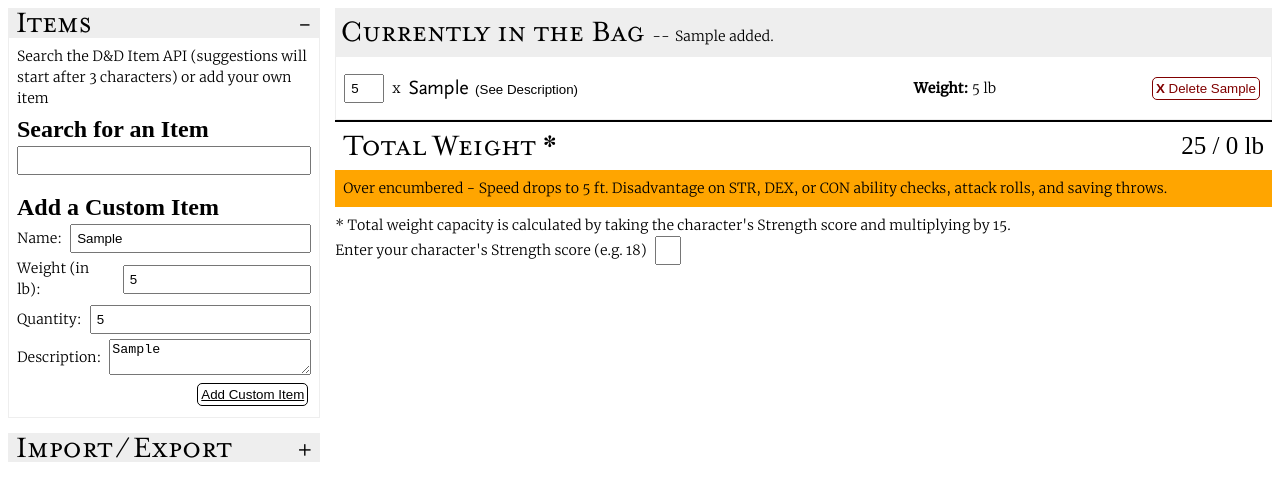
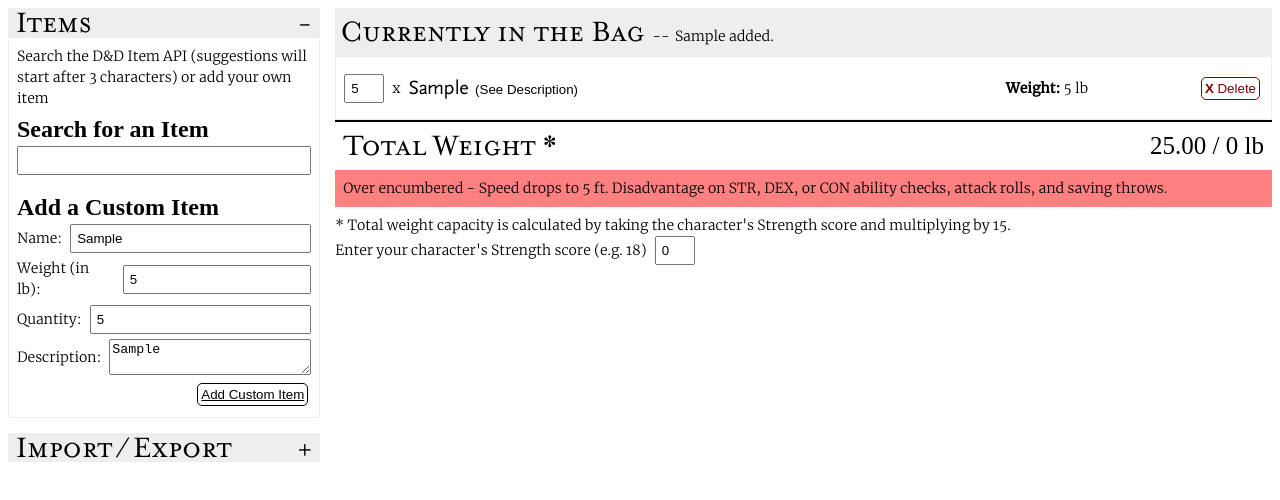
Before and after one commit to somicowan/dnd-weight-calc, a React app: page / in a window 1280 px wide. Both pictures are taken after typing "Sample", "5", "5", "Sample" into the empty fields and a click on the button "Add Custom Item". Built offline with nearby package versions, Linux system fonts and the light colour scheme; no server answers; a web font is replaced by a local one.

Commit message:
fixed bugs

```diff
--- a/app/index.html
+++ b/app/index.html
@@ -1,6 +1,8 @@
 <html>
     <head>
         <meta charset="UTF-8">
+        <meta name="viewport" content="width=device-width, initial-scale=1">
+
         <title>
             D&D (5e) Item Weight Calculator
         </title>
--- a/app/index.js
+++ b/app/index.js
@@ -19,7 +19,22 @@ class App extends React.Component {
             statusMessage: "",
             strScore: 0,
             totalCapacity: 0,
-            overweight: ""
+            overweight: "",
+            encumbranceRules: [
+                {
+                    limit: "totalCapacity",
+                    multiplier: 1,
+                    effect: "Over encumbered - Speed drops to 5 ft. Disadvantage on STR, DEX, or CON ability checks, attack rolls, and saving throws.",
+                    color: "#FF8080"
+                },
+                {
+                    limit: "strScore",
+                    multiplier: 10,
+                    effect: "Encumbered - Speed drops by 10 ft.",
+                    color: "#FFFFA8"
+                }
+            ],
+            overweightColor: "#fff"
         }
     }
 
@@ -101,6 +116,12 @@ class App extends React.Component {
         });
     }
 
+    updateStr(str) {
+        this.setState({ strScore: str }, () => {
+            this._updateEncumbrance();
+        })
+    }
+
     _calculateWeight() {
         let newWeight = 0;
 
@@ -108,7 +129,8 @@ class App extends React.Component {
             newWeight += (this.state.items[i].weight ? this.state.items[i].weight : 0) * (this.state.items[i].quantity);
         }
 
-        this.setState({ weightTotal: newWeight }, () => {
+        newWeight = Math.round(100*newWeight)/100;
+        this.setState({ weightTotal: newWeight.toFixed(2) }, () => {
             this._updateEncumbrance();
         });
     }
@@ -124,13 +146,23 @@ class App extends React.Component {
     }
 
     _updateEncumbrance() {
-        if(this.state.weightTotal > this.state.totalCapacity) {
-            this.setState({ overweight: "Over encumbered - Speed drops to 5 ft. Disadvantage on STR, DEX, or CON ability checks, attack rolls, and saving throws."});
-        } else if(this.state.weightTotal > this.state.strScore * 10) {
-            this.setState({ overweight: "Encumbered - Speed drops by 10 ft."});
-        } else {
-            this.setState({ overweight: ""});
+        for(var i=0; i < this.state.encumbranceRules.length; i++) {
+            const rule = this.state.encumbranceRules[i];
+            const limit = this.state[rule.limit] * rule.multiplier;
+
+            if(this.state.weightTotal > limit) {
+                this.setState({
+                    overweight: rule.effect,
+                    overweightColor: rule.color
+                });
+                return;
+            }
         }
+
+        this.setState({
+            overweight: "",
+            overweightColor: "#fff"
+        });
     }
 
     render() {
@@ -150,7 +182,7 @@ class App extends React.Component {
                 <div className="left-side">
                     <ItemController addItem={(item) => this.addItem(item)} />
 
-                    <ImportExport bagCode={JSON.stringify(this.state.items)} updateBag={(newBag) => this.updateBag(newBag)} />
+                    <ImportExport bagCode={JSON.stringify(this.state.items)} updateBag={(newBag) => this.updateBag(newBag)} strScore={this.state.strScore} updateStr={(str) => this.updateStr(str)}/>
                 </div>
 
                 <div className="right-side">
@@ -167,10 +199,10 @@ class App extends React.Component {
                             { this.state.weightTotal } / { this.state.totalCapacity } lb <br/>
                         </div>
                     </div>
-                    <p className="overweight-warning">{ this.state.overweight }</p>
+                    <p style={{backgroundColor: this.state.overweightColor}} className="overweight-warning">{ this.state.overweight }</p>
                     <p>* Total weight capacity is calculated by taking the character's Strength score and multiplying by 15.</p>
                     <label htmlFor="char-str">Enter your character's Strength score (e.g. 18)</label>
-                    <input type="text" id="char-str" onChange={() => this.updateTotalCapacity(event)}/>
+                    <input type="text" id="char-str" value={this.state.strScore} onChange={() => this.updateTotalCapacity(event)}/>
                 </div>
             </main>
         )
--- a/app/item/Item.js
+++ b/app/item/Item.js
@@ -33,6 +33,7 @@ class Item extends Component {
 
         return (
             <div className="item">
+                <div className="item-info">
                     <label htmlFor={quantityInputId} className="sr-only">Quantity</label>
                     <input className="quantity" type="text" id={quantityInputId} onChange={() => this.detectChange(event)} value={this.props.quantity} />
                         <span aria-hidden="true">x</span>
@@ -45,10 +46,10 @@ class Item extends Component {
                             <span className="label">Weight:</span> {this.props.weight} lb
                         </span>
                     </div>
-                <button className="remove" onClick={() => this.detectDelete(event)}>
-                    <span className="label" aria-hidden="true">X</span> Delete {this.props.name}
+                    <button className="remove" aria-label={"Delete " + this.props.name} onClick={() => this.detectDelete(event)}>
+                        <span className="label">X</span> Delete
                     </button>
-
+                </div>
                 {description}
             </div>
         )
--- a/app/item/styles.scss
+++ b/app/item/styles.scss
@@ -1,9 +1,6 @@
 .item {
     border-top: 1px solid #aaa;
     padding: 8px 0;
-    display: flex;
-    flex-flow: wrap;
-    align-items: center;
     width: 100%;
 
     &:first-child {
@@ -14,6 +11,10 @@
         font-weight: 600;
     }
 
+    .item-info {
+        display: flex;
+        align-items: center;
+
         .quantity {
             max-width: 3em;
             margin-right: 8px;
@@ -23,7 +24,7 @@
             font-family: "Scaly Sans";
             font-size: 20px;
             margin-left: 8px;
-        width: 55%;
+            width: 65%;
         }
 
         .additional-stats {
@@ -38,6 +39,7 @@
         button.remove {
             border-color: #800000;
             color: #800000;
+        }
     }
 
     .desc-btn {
--- a/app/mainStyle.scss
+++ b/app/mainStyle.scss
@@ -7,6 +7,8 @@ body {
     main {
         @include breakpoint(desktop) {
             display: flex;
+            max-width: 1300px;
+            margin: 0 auto;
         }
 
         h1, h2, p {
@@ -131,12 +133,11 @@ body {
 
         .overweight-warning:not(:empty) {
             padding: 8px;
-            background-color: #FFA500;
             margin-bottom: 8px;
         }
 
         #char-str {
-            width: 2em;
+            width: 3em;
         }
     }
 }
--- a/app/search/Search.js
+++ b/app/search/Search.js
@@ -9,19 +9,47 @@ class Search extends Component {
             query: "",
             requested: false,
             searchList: [],
-            foundList: []
+            foundList: [],
+            currency: [
+                {
+                    index: "platinum",
+                    name: "Platinum"
+                },
+                {
+                    index: "gold",
+                    name: "Gold"
+                },
+                {
+                     index: "electrum",
+                     name: "Electrum"
+                },
+                {
+                    index: "silver",
+                    name: "Silver"
+                },
+                {
+                    index: "copper",
+                    name: "copper"
+                }
+            ]
         }
 
         var request = new XMLHttpRequest();
+
         request.onreadystatechange = function(){
             if(request.readyState === XMLHttpRequest.DONE) {
                 const status = request.status;
 
                 if(status === 0 || (status >= 200 && status < 400)) {
                     const itemList = JSON.parse(request.responseText).results;
-                    const itemNameAndIndexOnly = itemList.map(item => {
+                    let itemNameAndIndexOnly = itemList.map(item => {
                         return item.index + "|" + item.name;
                     });
+
+                    itemNameAndIndexOnly = itemNameAndIndexOnly.concat(this.state.currency.map(item => {
+                        return item.index + "|" + item.name;
+                    }));
+
                     this.setState({searchList: itemNameAndIndexOnly});
                 }
             }
@@ -42,10 +70,19 @@ class Search extends Component {
                     if(status === 0 || (status >= 200 && status < 400)) {
                         this.props.addItem(request.responseText);
                     } else {
+                        for(var i=0; i < this.state.currency.length; i++) {
+                            if(itemIndex == this.state.currency[i].index) {
+                                const item = {
+                                    index: this.state.currency[i].index,
+                                    name: this.state.currency[i].name,
+                                    weight: .05
+                                }
+                                this.props.addItem(JSON.stringify(item));
+                            }
+                        }
                         this.props.addItem("notFound");
                     }
                     this.setState({requested: false});
-
                 }
             }.bind(this);
 
@@ -71,6 +108,11 @@ class Search extends Component {
         }
     }
 
+    resetInput() {
+        this.setState({ query: ""});
+        this.setState({foundList: [] });
+    }
+
     render() {
         let autosearch = this.state.foundList.map(item => {
             const fullItemInfo = item.split("|");
@@ -90,7 +132,7 @@ class Search extends Component {
                 <label className="sr-only" htmlFor="search-bar">
                     Search for Item
                 </label>
-                <input value={this.state.query} onChange={() => this.updateQuery(event)} id="search-bar" type="search"/>
+                <input value={this.state.query} onChange={() => this.updateQuery(event)} onFocus={() => this.resetInput()} id="search-bar" type="search"/>
 
                 <p aria-live="polite" className="search-status">
                     {this.state.foundList.length > 0 ? this.state.foundList.length + " item(s) found." : ""}
```
Lines whose indentation alone changed are shown as unchanged.
